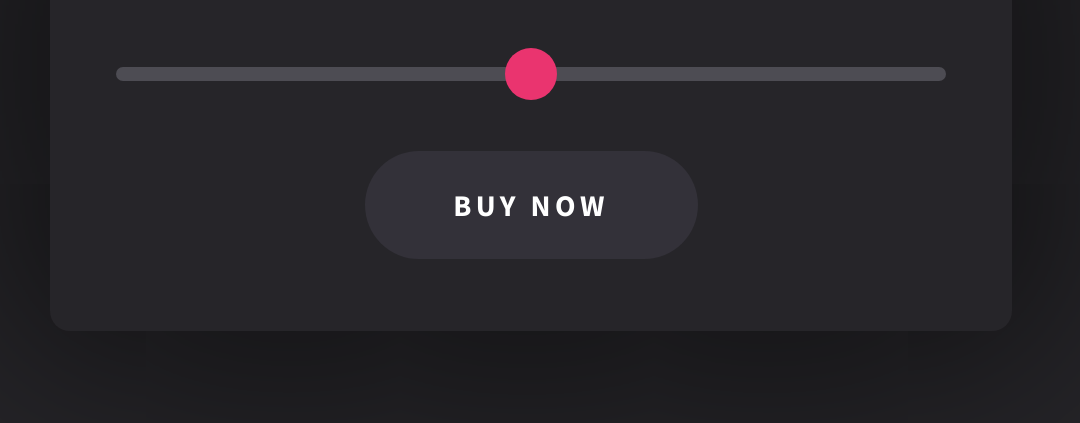
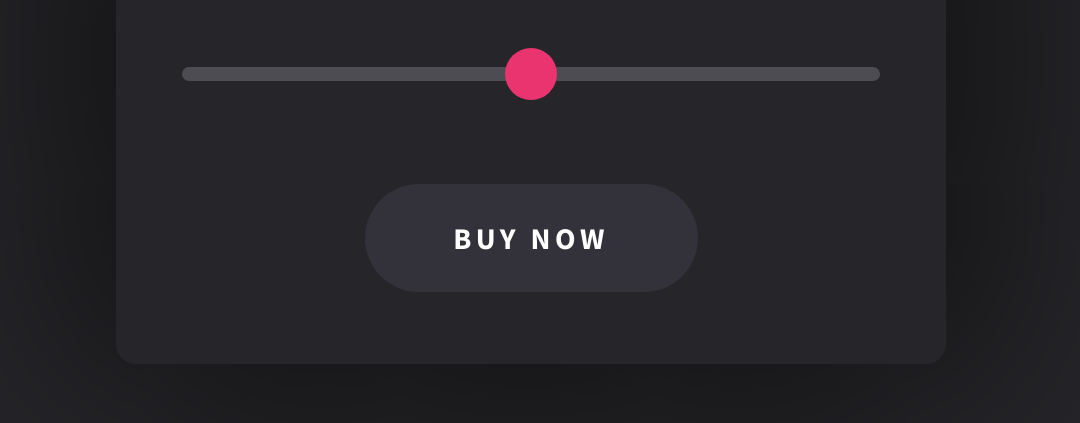
Before and after one commit to peter-hinch/advent-of-css-2022-day-06-range-slider, a website: page index.html in a window 1280 px wide. Shown: the part 325-748 px from the top of the page, without its empty margins (109-1189 px from the left). Drawn offline with nearby package versions, Linux system fonts and the light colour scheme.

Commit message:
Refine container size.

```diff
--- a/styles.css
+++ b/styles.css
@@ -11,6 +11,7 @@ body {
 }
 
 section.item {
+  box-sizing: border-box;
   display: flex;
   flex-direction: column;
   align-items: center;
@@ -39,6 +40,10 @@ section.item .item__price .price__value {
   font-weight: 700;
   font-size: 93.77px;
   line-height: 118px;
+}
+
+section.item .item__price-range {
+  margin: 103px 0;
 }
 
 input[type='range'] {
@@ -102,10 +107,6 @@ input[type='range']:hover::-moz-range-progress {
   box-shadow: 0 2px 25px #ea346f;
 }
 
-section.item .item__price-range {
-  margin: 70px 0;
-}
-
 section.item button.item__buy-now {
   padding: 35px 53px;
   min-width: 333px;
```
